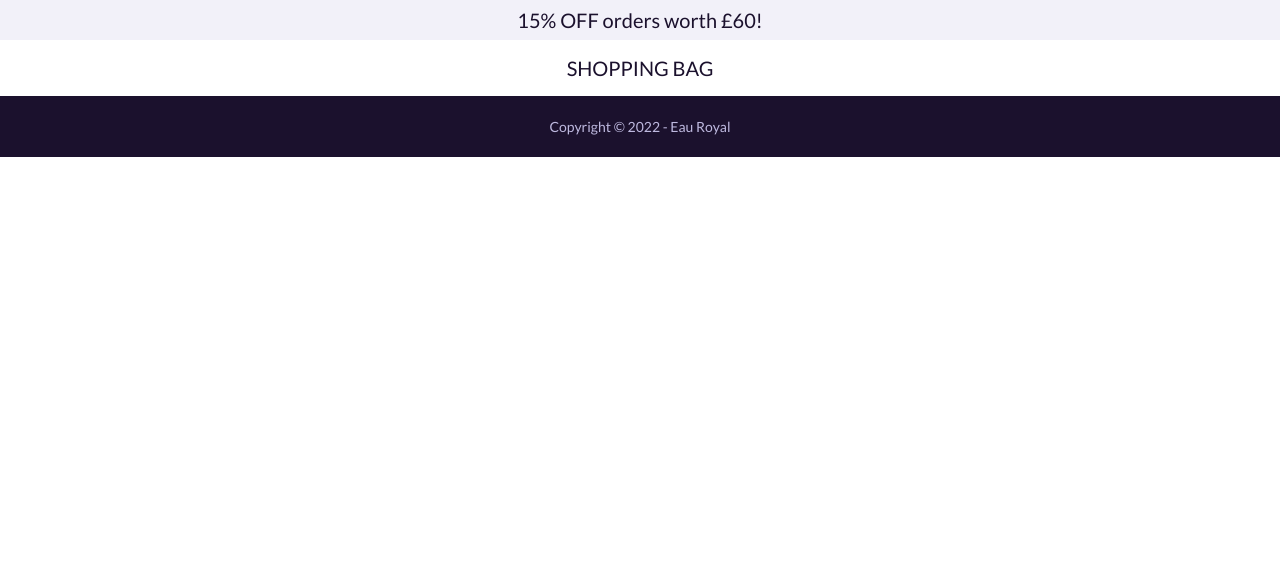
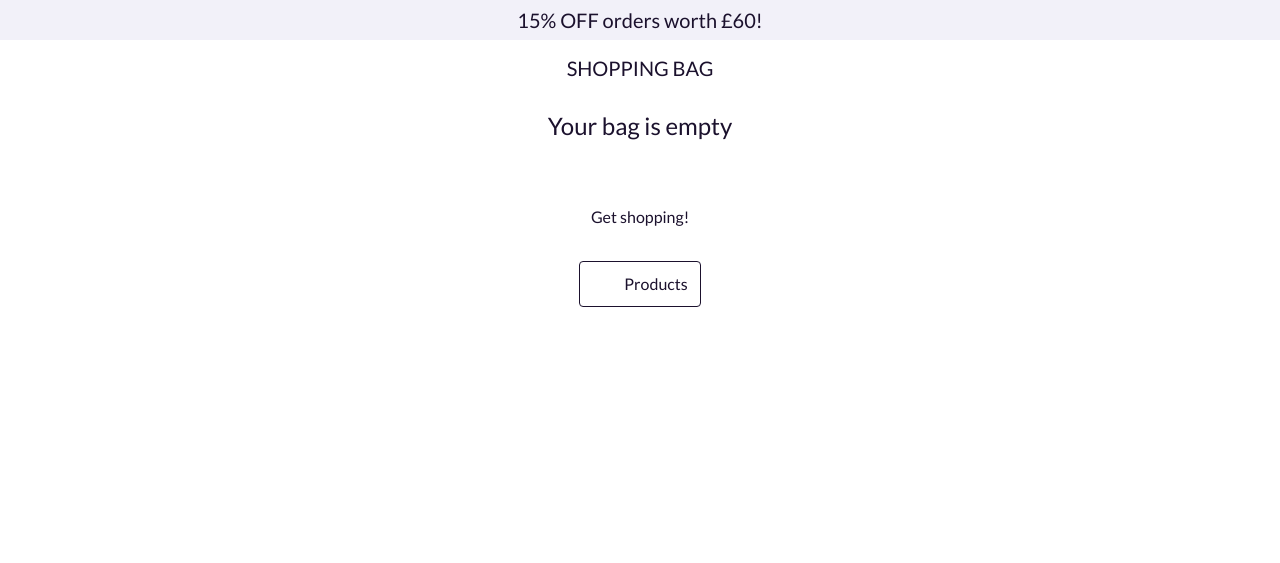
Before and after one commit to datonex/eau-royal, a Django app: page /bag/ in a window 1280 px wide. Shown: the part 72-635 px from the top of the page. Run offline with Django 3.2, Linux system fonts and the light colour scheme; parts of the project's set-up code (start-up, migrations or seed data) failed here and were passed over; some libraries are stand-ins or nearby versions; some web fonts are replaced.

Commit message:
Update context processor and show current bag total

```diff
--- a/bag/contexts.py
+++ b/bag/contexts.py
@@ -1,5 +1,7 @@
 from decimal import Decimal
 from django.conf import settings
+from django.shortcuts import get_object_or_404
+from products.models import Product
 
 
 def bag_contents(request):
@@ -7,6 +9,19 @@ def bag_contents(request):
     bag_items = []
     sub_total = 0
     product_count = 0
+    bag = request.session.get("bag", {})
+
+    for item_id, quantity in bag.items():
+        product = get_object_or_404(Product, pk=item_id)
+        sub_total += quantity * product.price
+        product_count += quantity
+        bag_items.append(
+            {
+                "item_id": item_id,
+                "quantity": quantity,
+                "product": product,
+            }
+        )
 
     if sub_total >= settings.DISCOUNT_THRESHOLD:
         discount = sub_total * Decimal(settings.DISCOUNT_PERCENTAGE / 100)
@@ -15,7 +30,7 @@ def bag_contents(request):
         discount = 0
         discount_delta = 0
 
-    total = discount - sub_total
+    total = discount + sub_total
 
     context = {
         "bag_items": bag_items,
--- a/bag/templates/bag/bag.html
+++ b/bag/templates/bag/bag.html
@@ -13,7 +13,99 @@
       <div class="col py-2">
         <h5 class="text-dp text-uppercase mt-2">Shopping bag</h5>
       </div>
+    </div>
+    {% if bag_items %}
+      <div class="row bg-lv-40 d-flex flex-column">
+        <div class="col-12 col-sm-10 col-lg-6 mx-auto">
+          <div class="d-flex justify-content-between align-items-center">
+            <p class="fw-bold fs-5">Sub-total:</p>
+            <p>£{{ sub_total|floatformat:2 }}</p>
+          </div>
+          <div class="mb-2">
+            <h4 class="fw-bolder mb-0">Discounts:</h4>
+          </div>
+          {% if discount > 0 %}
+            <div class="d-flex justify-content-between align-items-center">
+              <p>{{ discount_percentage }}% OFF &pound;{{ discount_threshold }}</p>
+              <p class="text-danger">- £{{ discount|floatformat:2 }}</p>
+            </div>
+          {% else %}
+            <div>
+              <p class="text-center mb-0">Spend £{{ discount_delta }} more to get {{ discount_percentage }}% OFF</p>
+            </div>
+          {% endif %}
+          <div class="d-flex justify-content-between align-items-center">
+            <p class="fw-bold fs-5">Total</p>
+            <p class="text-start">£{{ total|floatformat:2 }}</p>
+          </div>
+        </div>
+        <div class="col-12 col-sm-10 col-lg-6 mx-auto">
+          <div class="d-grid gap-2 gap-lg-4 d-flex justify-content-center justify-content-md-around">
+            <a class="btn btn-outline-dp d-flex justify-content-center align-items-center flex-fill" href="{% url 'products' %}" role="button">
+              <span class="icon">
+                <i class="fas fa-chevron-left"></i>
+              </span>
+              <span class="text-capitalize">Continue Shopping</span>
+            </a>
+            <a class="btn btn-dp capitalize d-flex justify-content-center align-items-center flex-fill" href="#" role="button" aria-label="begin checkout"><span class="text-capitalize">Begin Checkout</span></a>
+          </div>
+        </div>
+      </div>
+
+      <div class="row d-flex flex-column justify-content-center align-items-center">
+        <div class="col-12 col-sm-10 col-lg-6">
+          {{ bag_items }}
+        </div>
+      </div>
+
+    {% else %}
+      <div class="row">
+        <div class="col">
+          <section class="fixed-footer">
+            <div class="d-flex flex-column justify-content-center align-items-center">
+              <h4 class="m-2 m-sm-3">Your bag is empty</h4>
+              <div class="m-2 m-sm-3">
+                <i class="fa-solid fa-bag-shopping fa-6x"></i>
+              </div>
+              <p class="m-2 m-sm-3">
+                Get shopping!
+              </p>
+              <a class="btn btn-outline-dp d-flex justify-content-center align-items-center m-2 m-sm-3" href="{% url 'products' %}" role="button">
+                <span class="icon">
+                  <i class="fas fa-chevron-left"></i>
+                </span>
+                <span class="text-capitalize">Products</span>
+              </a>
+            </div>
+          </section>
+        </div>
+      </div>
+    {% endif %}
   </section>
 {% endblock %}
 
 {% block page_footer %}{% endblock %}
+
+{% block postloadjs %}
+  <script>
+    $(function () {
+
+      if ($('section').hasClass('fixed-footer')) {
+        $("#footer").addClass("fixed-bottom");
+      }
+
+      var fixedFooter = function (screenSize) {
+        if (screenSize.matches) {
+          $("#footer").removeClass("fixed-bottom");
+        } else {
+          $("#footer").addClass("fixed-bottom");
+        }
+      }
+      var smallScreen = window.matchMedia("(max-height: 520px)");
+
+      fixedFooter(smallScreen);
+
+      smallScreen.addListener(fixedFooter);
+    });
+  </script>
+{% endblock %}
--- a/bag/views.py
+++ b/bag/views.py
@@ -23,5 +23,5 @@ def add_to_bag(request, item_id):
         bag[item_id] = quantity
 
     request.session["bag"] = bag
-    print(request.session["bag"])
+
     return redirect(redirect_url)
--- a/static/css/base.css
+++ b/static/css/base.css
@@ -95,6 +95,12 @@ body {
 .btn-outline-dp {
   color: var(--dark-purple) !important;
   border-color: var(--dark-purple) !important;
+}
+
+.btn-outline-dp:hover {
+  color: var(--dark-purple);
+  background-color: var(--lavender);
+  border-color: var(--lavender);
 }
 
 .btn-check:active + .btn-outline-dp,
```
